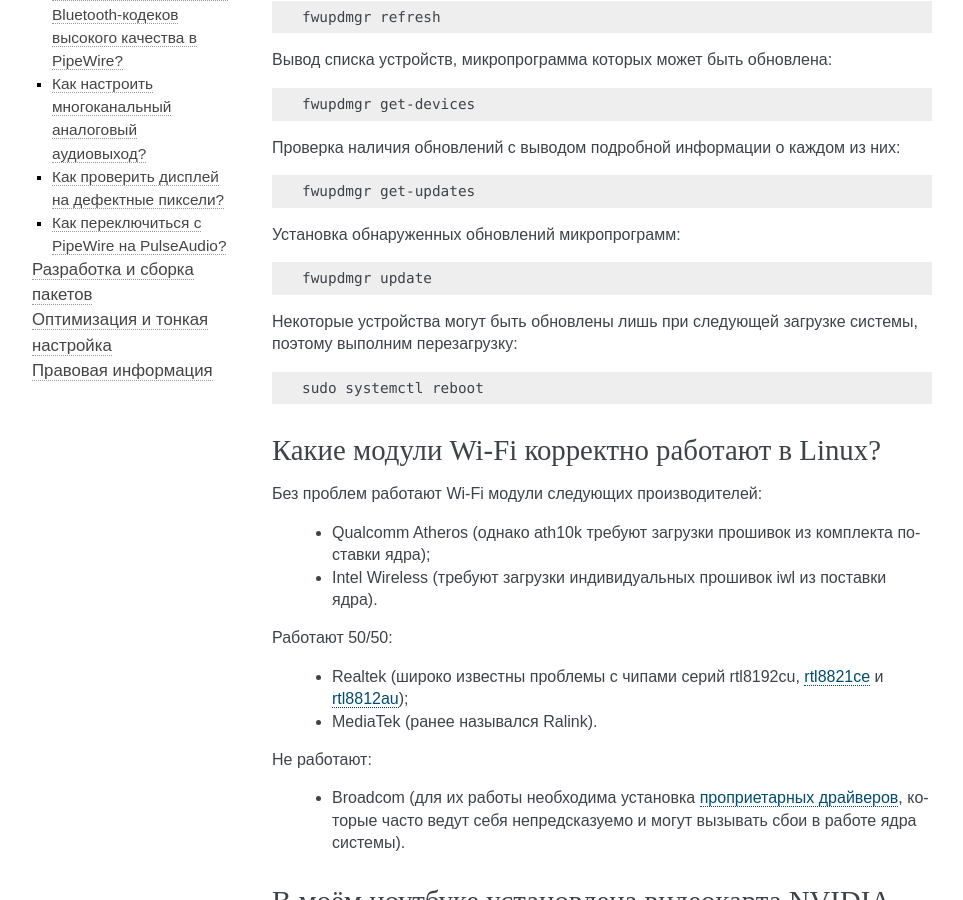
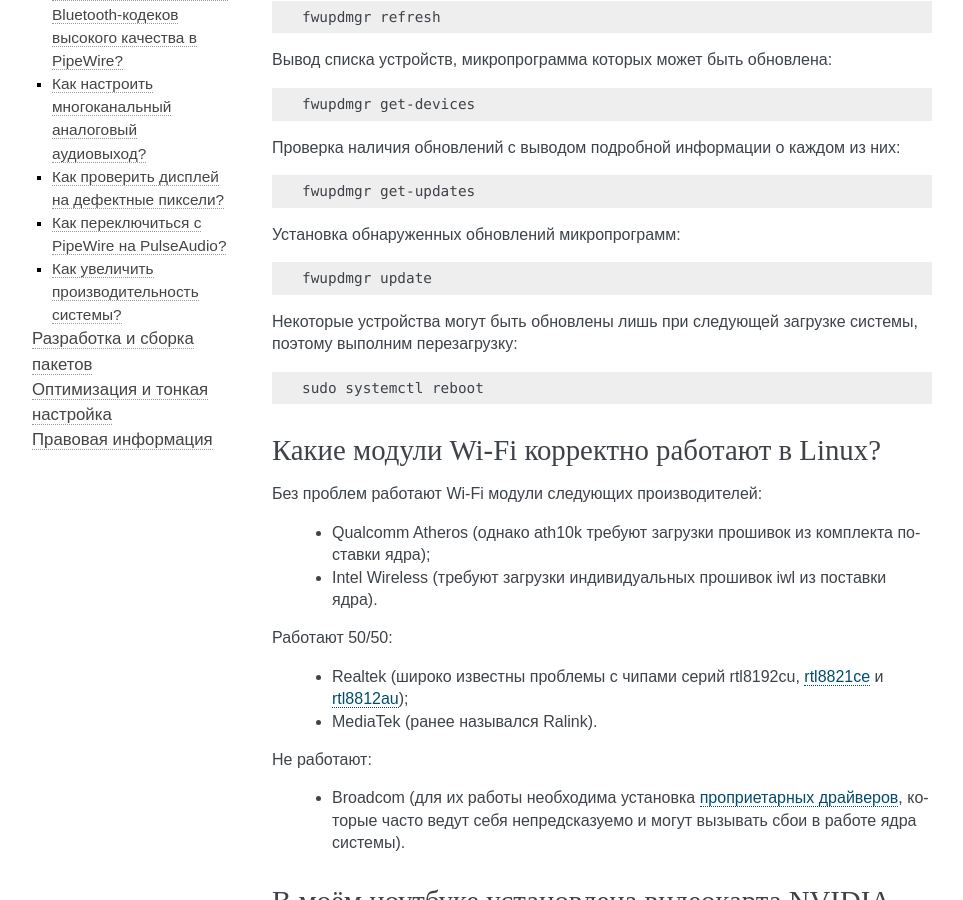
Before and after one commit to RussianFedora/FAQ, a Sphinx documentation site: the page built from source/hardware.rst, in a window 1280 px wide and 900 px high, scrolled down 6107 px. Shown: the whole window, without its empty margins (148-1111 px from the left). Built offline with Sphinx 7.4.7, drawn with Linux system fonts in a browser that asks for light colours; comment, search, counter and statistics services are not loaded; some of the changed text lies outside the part shown.

```diff
--- a/source/hardware.rst
+++ b/source/hardware.rst
@@ -1542,3 +1542,11 @@ ICC профиль можно получить либо на сайте прои
 .. code-block:: text
 
     sudo systemctl reboot
+
+.. index:: performance, profiles, tuned
+.. _performance-profiles:
+
+Как увеличить производительность системы?
+=============================================
+
+См. `здесь <https://www.easycoding.org/2021/07/22/upravlyaem-profilyami-proizvoditelnosti-linux.html>`__.
```
